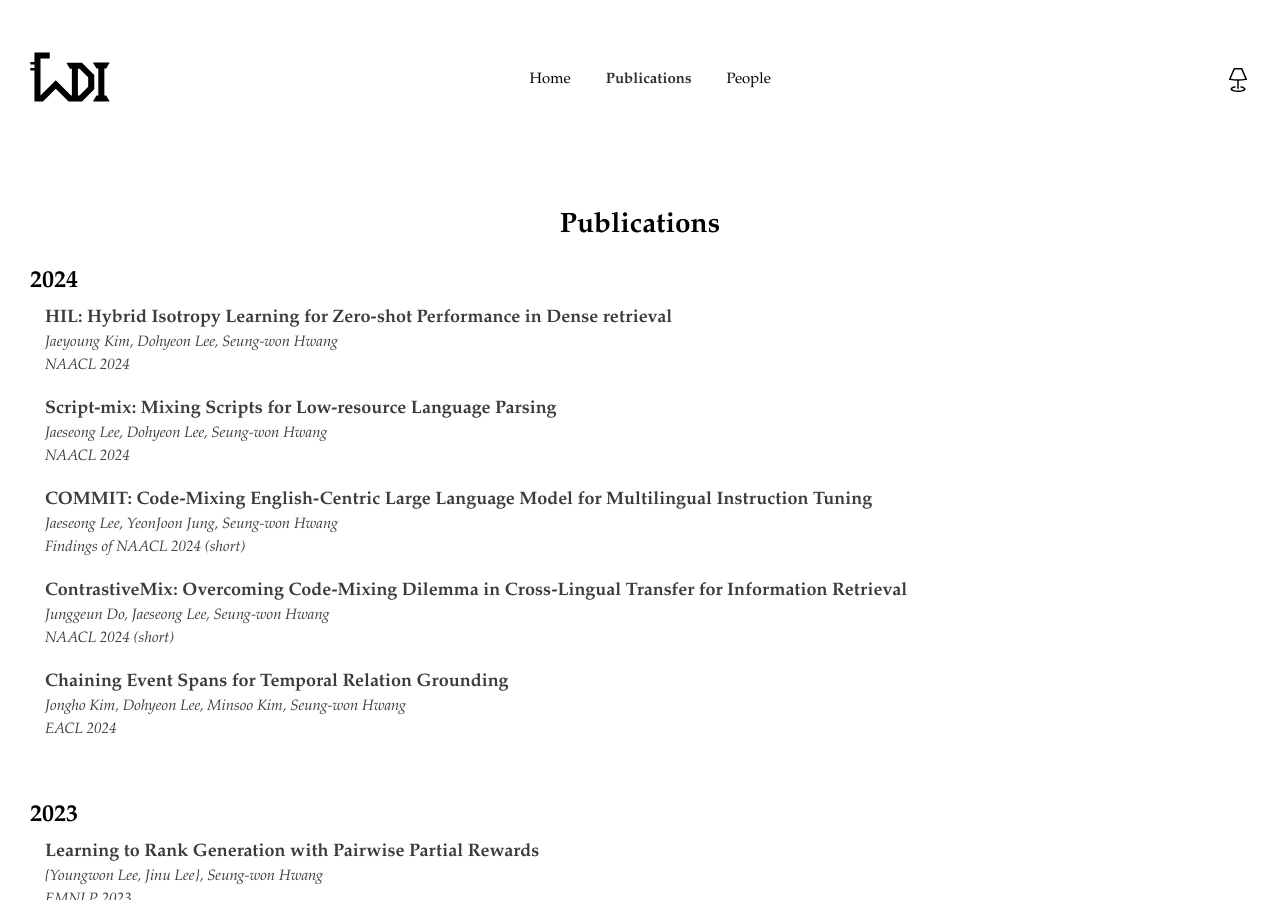
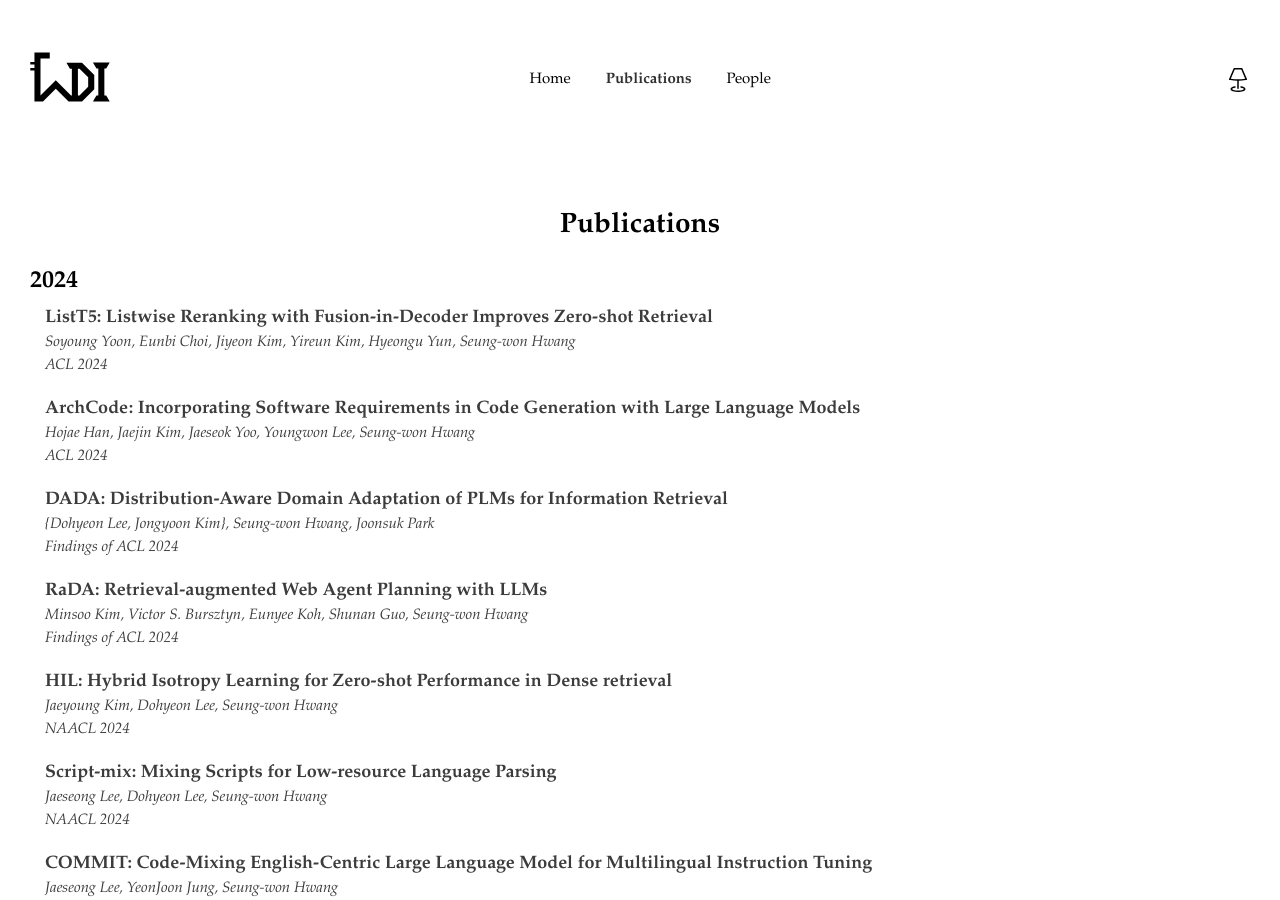
Before and after one commit to ldilab/ldilab.github.io, a Jekyll site: the page built from publications.html, in a window 1280 px wide and 900 px high. Built offline with Jekyll 4.4.1, drawn with Linux system fonts in a browser that asks for light colours.

Commit message:
added ACL24 publications

```diff
--- a/_data/publications.yml
+++ b/_data/publications.yml
@@ -1,5 +1,17 @@
 - year: 2024
   papers:
+  - title: 'ListT5: Listwise Reranking with Fusion-in-Decoder Improves Zero-shot Retrieval'
+    authors: 'Soyoung Yoon, Eunbi Choi, Jiyeon Kim, Yireun Kim, Hyeongu Yun, Seung-won Hwang'
+    venue: ACL 2024
+  - title: 'ArchCode: Incorporating Software Requirements in Code Generation with Large Language Models'
+    authors: 'Hojae Han, Jaejin Kim, Jaeseok Yoo, Youngwon Lee, Seung-won Hwang'
+    venue: ACL 2024
+  - title: 'DADA: Distribution-Aware Domain Adaptation of PLMs for Information Retrieval'
+    authors: '{Dohyeon Lee, Jongyoon Kim}, Seung-won Hwang, Joonsuk Park'
+    venue: Findings of ACL 2024
+  - title: 'RaDA: Retrieval-augmented Web Agent Planning with LLMs'
+    authors: 'Minsoo Kim, Victor S. Bursztyn, Eunyee Koh, Shunan Guo, Seung-won Hwang'
+    venue: Findings of ACL 2024
   - title: 'HIL: Hybrid Isotropy Learning for Zero-shot Performance in Dense retrieval'
     authors: Jaeyoung Kim, Dohyeon Lee, Seung-won Hwang
     venue: NAACL 2024
```
